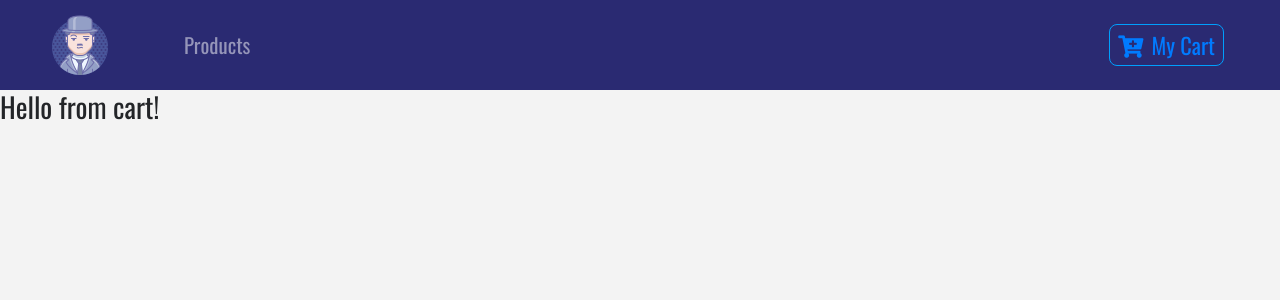
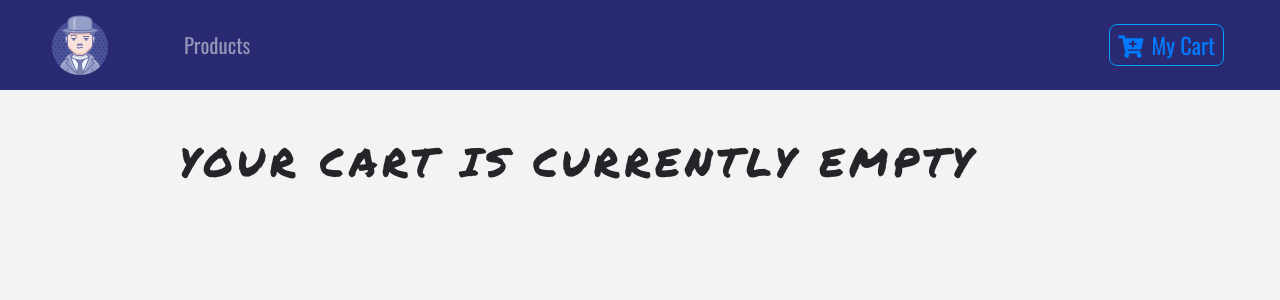
Before and after one commit to kanderson425/WDI-React-App-Project4, a React (Create React App) app: page /cart in a window 1280 px wide. Shown: the top 300 px of the page. Built offline with nearby package versions, Linux system fonts and the light colour scheme.

Commit message:
Added functionality that renders empty cart title if cart is empty

```diff
--- a/src/components/Cart/Cart.jsx
+++ b/src/components/Cart/Cart.jsx
@@ -1,11 +1,29 @@
 import React, { Component } from 'react';
+import Title from '../Title/Title';
+import CartColumns from '../Cart/CartColumns';
+import EmptyCart from '../Cart/EmptyCart';
+import {ProductConsumer} from '../Context/Context';
 
 class Cart extends Component {
     render() {
         return (
-            <div>
-                <h3>Hello from cart!</h3>
-            </div>
+            <section>
+                <ProductConsumer>
+                    {value => {
+                        const {cart} = value;
+                        if(cart.length >0) {
+                            return(
+                            <React.Fragment>
+                                <Title name="your" title="cart" />
+                                <CartColumns />
+                            </React.Fragment>
+                            )
+                        }
+                    }}
+                </ProductConsumer>
+
+                <EmptyCart />
+            </section>
         );
     }
 }
--- /dev/null
+++ b/src/components/Cart/CartColumns.jsx
@@ -0,0 +1,30 @@
+import React, { Component } from 'react';
+
+function CartColumns() {
+    return (
+        <div className="container-fluid text-center d-none d-lg-block">
+            <div className="row">
+                <div className="col-10 mx-auto col-lg-2">
+                    <p className="text-uppercase">products</p>
+                </div>
+                <div className="col-10 mx-auto col-lg-2">
+                    <p className="text-uppercase">name of product</p>
+                </div>
+                <div className="col-10 mx-auto col-lg-2">
+                    <p className="text-uppercase">price</p>
+                </div>
+                <div className="col-10 mx-auto col-lg-2">
+                    <p className="text-uppercase">quantity</p>
+                </div>
+                <div className="col-10 mx-auto col-lg-2">
+                    <p className="text-uppercase">remove</p>
+                </div>
+                <div className="col-10 mx-auto col-lg-2">
+                    <p className="text-uppercase">total</p>
+                </div>
+            </div>
+        </div>
+    )
+}
+
+export default CartColumns;
--- /dev/null
+++ b/src/components/Cart/EmptyCart.jsx
@@ -0,0 +1,16 @@
+import React from 'react';
+
+function EmptyCart() {
+    return (
+        <div className="container mt-5">
+            <div className="row">
+                <div className="col-10 mx-auto text-cernter text-title">
+                    <h1>Your cart is currently empty</h1>
+                </div>
+            </div>
+        </div>
+    )
+}
+
+
+export default EmptyCart;
--- /dev/null
+++ b/src/components/Cart/package.json
@@ -0,0 +1,3 @@
+{
+    "main": "Cart.jsx"
+}
```
